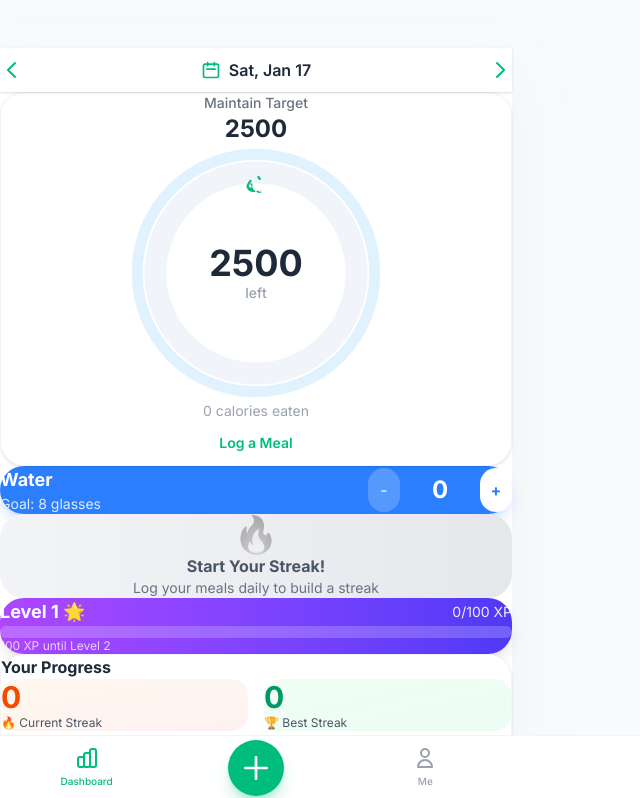
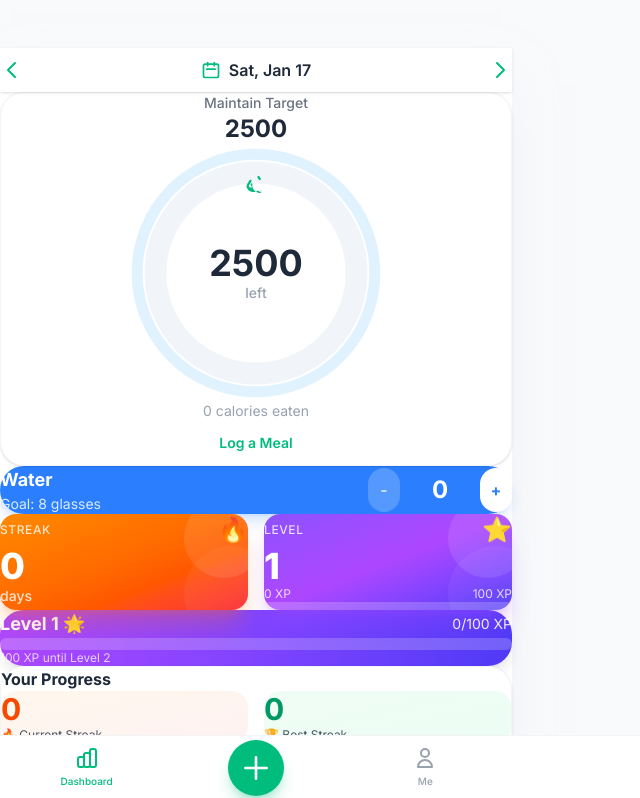
Before and after one commit to Nathanellevy-DI/MacroMap.github.io, a Next.js app: page /MacroMap.github.io/ in a window 1280 px wide. Shown: the top 798 px of the page, without its empty margins (0-640 px from the left). Built offline with nearby package versions, Linux system fonts and the light colour scheme.

Commit message:
Redesign streak/level cards, update quick access menu tabs: remove nearby, fast food shows chains only, meals show foods+scan

```diff
--- a/app/components/MealBuilder.tsx
+++ b/app/components/MealBuilder.tsx
@@ -274,8 +274,18 @@ export default function MealBuilder({ onBack, onLogMeal, mealType }: MealBuilder
 
     // Auto-select tab and category based on mealType
     const isSnack = mealType === "snack";
+    const isFastFood = mealType === "fast-food";
+    const isMealTime = ["breakfast", "lunch", "dinner"].includes(mealType || "");
 
-    const [activeTab, setActiveTab] = useState<Tab>(isSnack ? "custom" : "search");
+    // Set initial tab based on meal type
+    const getInitialTab = (): Tab => {
+        if (isSnack) return "custom";
+        if (isFastFood) return "restaurant";
+        if (isMealTime) return "custom";
+        return "search";
+    };
+
+    const [activeTab, setActiveTab] = useState<Tab>(getInitialTab());
     const [searchQuery, setSearchQuery] = useState("");
     const [searchResults, setSearchResults] = useState<NutritionData[]>([]);
     const [isSearching, setIsSearching] = useState(false);
@@ -284,6 +294,7 @@ export default function MealBuilder({ onBack, onLogMeal, mealType }: MealBuilder
     const [selectedCategory, setSelectedCategory] = useState<string | null>(null);
     const [barcode, setBarcode] = useState("");
     const searchTimeout = useRef<NodeJS.Timeout | null>(null);
+
 
     // Effect to enforce Snack rules or default behavior
     useEffect(() => {
@@ -384,11 +395,10 @@ export default function MealBuilder({ onBack, onLogMeal, mealType }: MealBuilder
             {/* Tabs */}
             <div className="tabs-container bg-white border border-gray-100 shadow-sm">
                 {[
-                    { id: "search", label: "🔍 Search", show: !isSnack },
-                    { id: "nearby", label: "📍 Nearby", show: !isSnack },
-                    { id: "restaurant", label: "🍔 Chains", show: !isSnack },
-                    { id: "custom", label: isSnack ? "🍎 Healthy Snacks" : "🥩 Foods", show: true },
-                    { id: "scan", label: "📷 Scan", show: !isSnack },
+                    { id: "search", label: "🔍 Search", show: !isSnack && !isFastFood && !isMealTime },
+                    { id: "restaurant", label: "🍔 Chains", show: isFastFood || (!isSnack && !isMealTime) },
+                    { id: "custom", label: isSnack ? "🍎 Healthy Snacks" : "🥩 Foods", show: !isFastFood },
+                    { id: "scan", label: "📷 Scan", show: !isSnack && !isFastFood },
                 ].filter(t => t.show).map((tab) => (
                     <button key={tab.id} onClick={() => { setActiveTab(tab.id as Tab); setSelectedCategory(null); }} className={`tab-button ${activeTab === tab.id ? "bg-emerald-500 text-white shadow-md shadow-emerald-500/20" : "text-gray-500 hover:bg-gray-50"}`}>
                         {tab.label}
--- /dev/null
+++ b/app/components/StreakLevelCards.tsx
@@ -0,0 +1,76 @@
+"use client";
+
+import { UserProgress, getXPProgressInLevel } from "../lib/achievements";
+
+interface StreakLevelCardsProps {
+    currentStreak: number;
+    longestStreak: number;
+    progress: UserProgress;
+}
+
+export default function StreakLevelCards({ currentStreak, longestStreak, progress }: StreakLevelCardsProps) {
+    const { current, needed } = getXPProgressInLevel(progress.xp, progress.level);
+    const xpPercentage = Math.min((current / needed) * 100, 100);
+
+    return (
+        <div className="grid grid-cols-2 gap-4">
+            {/* Streak Card */}
+            <div className="relative overflow-hidden bg-gradient-to-br from-orange-400 via-orange-500 to-red-500 rounded-2xl p-5 text-white shadow-xl shadow-orange-500/25">
+                {/* Decorative circles */}
+                <div className="absolute -right-4 -top-4 w-20 h-20 bg-white/10 rounded-full" />
+                <div className="absolute -right-8 -bottom-8 w-24 h-24 bg-white/5 rounded-full" />
+
+                <div className="relative z-10">
+                    <div className="flex items-center justify-between mb-3">
+                        <span className="text-xs font-medium uppercase tracking-wider opacity-80">Streak</span>
+                        <span className="text-2xl">🔥</span>
+                    </div>
+
+                    <div className="text-4xl font-black tracking-tight">
+                        {currentStreak}
+                    </div>
+                    <div className="text-sm font-medium opacity-80 mt-1">
+                        {currentStreak === 1 ? "day" : "days"}
+                    </div>
+
+                    {longestStreak > 0 && (
+                        <div className="mt-3 pt-3 border-t border-white/20">
+                            <div className="text-xs opacity-70">Best: {longestStreak} days</div>
+                        </div>
+                    )}
+                </div>
+            </div>
+
+            {/* Level Card */}
+            <div className="relative overflow-hidden bg-gradient-to-br from-violet-500 via-purple-500 to-indigo-600 rounded-2xl p-5 text-white shadow-xl shadow-purple-500/25">
+                {/* Decorative circles */}
+                <div className="absolute -right-4 -top-4 w-20 h-20 bg-white/10 rounded-full" />
+                <div className="absolute -right-8 -bottom-8 w-24 h-24 bg-white/5 rounded-full" />
+
+                <div className="relative z-10">
+                    <div className="flex items-center justify-between mb-3">
+                        <span className="text-xs font-medium uppercase tracking-wider opacity-80">Level</span>
+                        <span className="text-2xl">⭐</span>
+                    </div>
+
+                    <div className="text-4xl font-black tracking-tight">
+                        {progress.level}
+                    </div>
+
+                    <div className="mt-3">
+                        <div className="flex justify-between text-xs opacity-80 mb-1">
+                            <span>{current} XP</span>
+                            <span>{needed} XP</span>
+                        </div>
+                        <div className="w-full h-2 bg-white/20 rounded-full overflow-hidden">
+                            <div
+                                className="h-full bg-white rounded-full transition-all duration-500"
+                                style={{ width: `${xpPercentage}%` }}
+                            />
+                        </div>
+                    </div>
+                </div>
+            </div>
+        </div>
+    );
+}
--- a/app/page.tsx
+++ b/app/page.tsx
@@ -11,7 +11,7 @@ import WeeklyGraph from "./components/WeeklyGraph";
 import NearbyRestaurants from "./components/NearbyRestaurants";
 import RewardCalendar from "./components/RewardCalendar";
 import ProgressDashboard from "./components/ProgressDashboard";
-import StreakRewards from "./components/StreakRewards";
+import StreakLevelCards from "./components/StreakLevelCards";
 import AchievementPopup from "./components/AchievementPopup";
 import { UserProgress, Achievement, calculateLevel, calculateStreak, checkNewAchievements } from "./lib/achievements";
 import type { FoodItem } from "./types";
@@ -420,10 +420,11 @@ export default function Home() {
       </div>
 
       {/* Reward System */}
-      <div className="space-y-6 my-6">
-        <StreakRewards
+      <div className="space-y-4 my-4">
+        <StreakLevelCards
           currentStreak={userProgress.currentStreak}
           longestStreak={userProgress.longestStreak}
+          progress={userProgress}
         />
 
         <ProgressDashboard progress={userProgress} />
```
